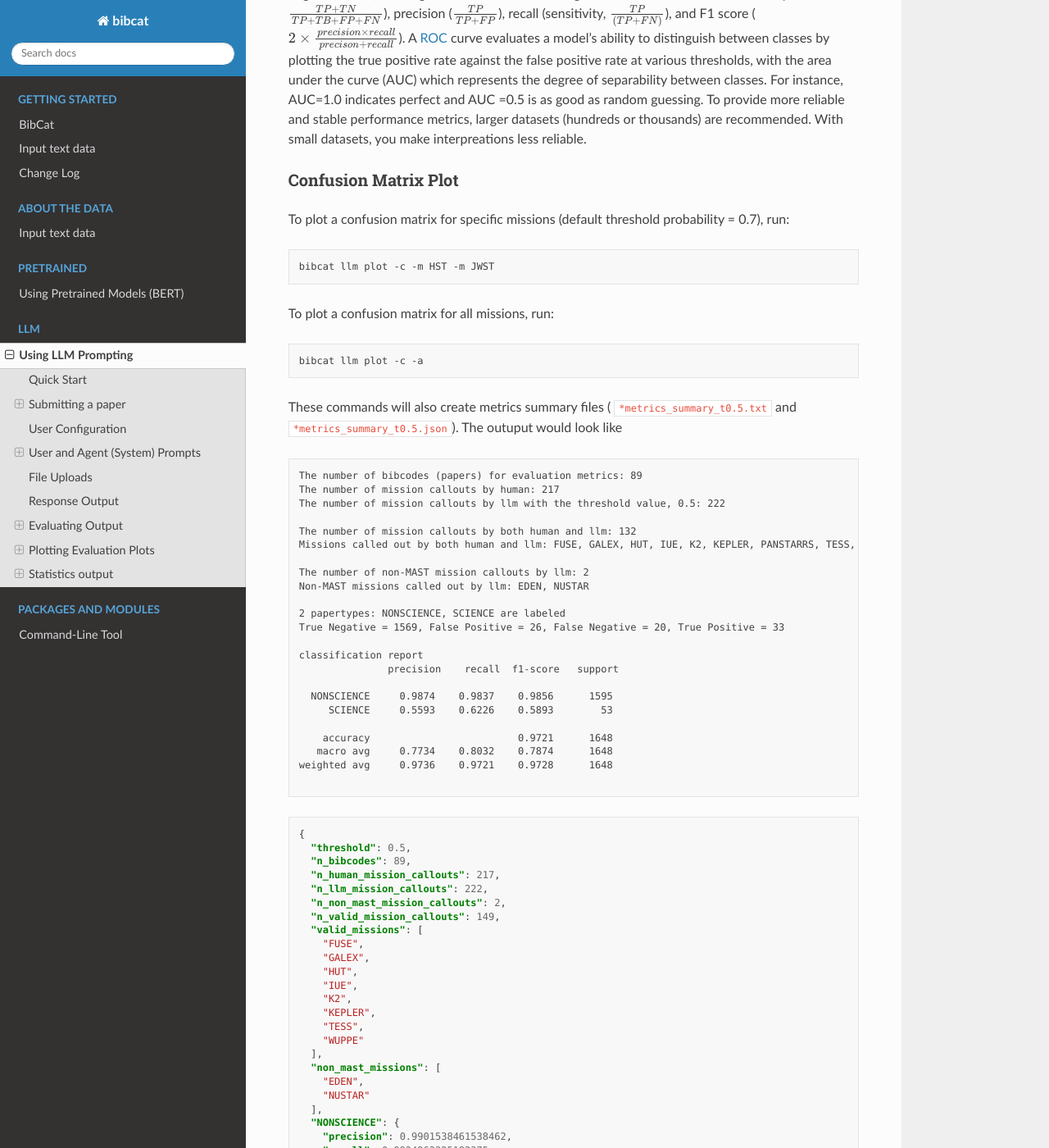
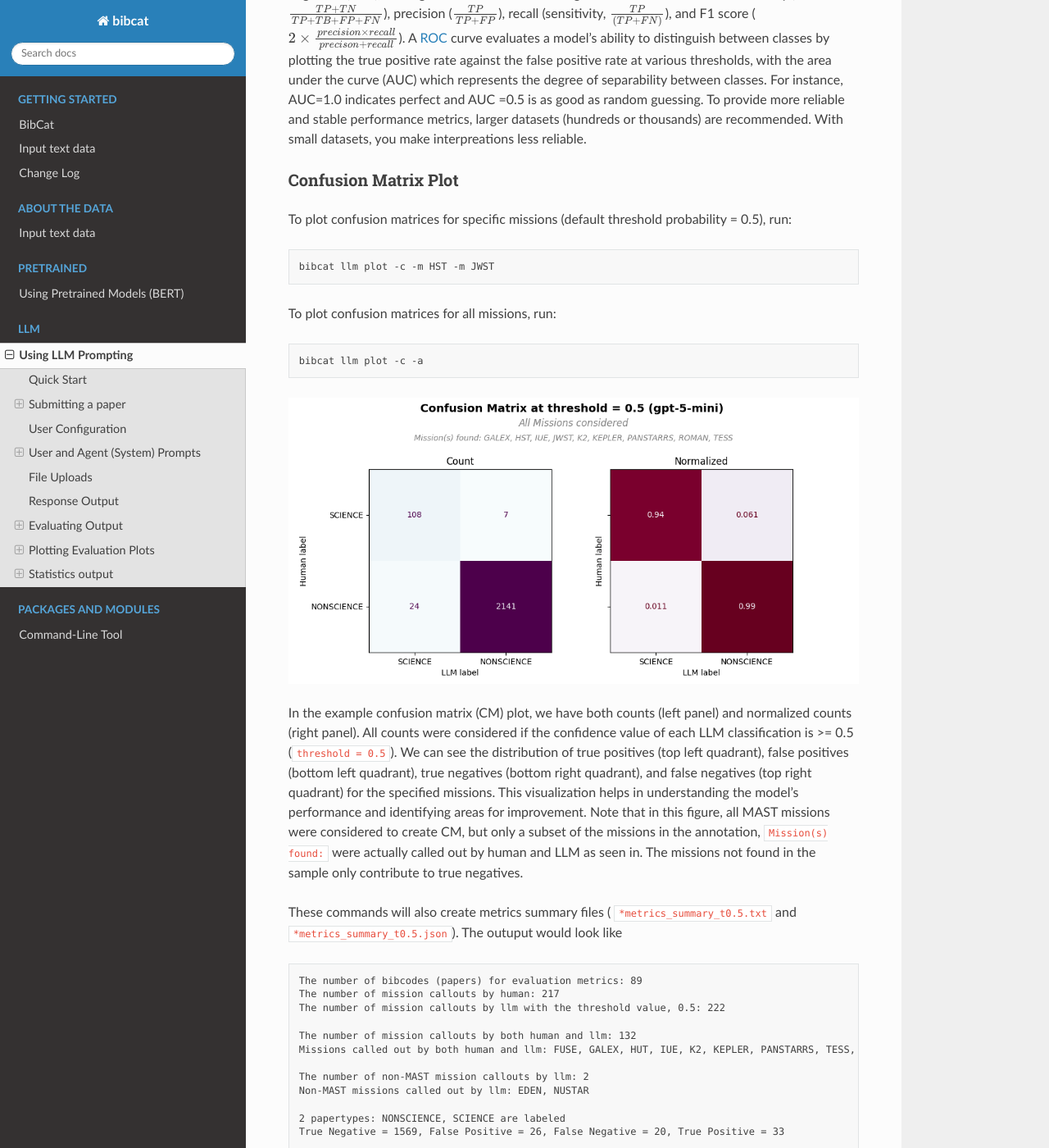
Before and after one commit to spacetelescope/bibcat, a Sphinx documentation site: the page built from docs/llm.md, in a window 1280 px wide and 1400 px high, scrolled down 14285 px. Shown: the whole window at 82% size. Built offline with Sphinx 7.4.7 and the Read the Docs theme 3.1.0, drawn with Linux system fonts in a browser that asks for light colours; pages that are not in the unit, such as notebooks, are missing from menus.

Commit message:
update confusion matrix plot instructions

````diff
--- a/docs/llm.md
+++ b/docs/llm.md
@@ -574,15 +574,19 @@ bibcat llm batch evaluate -p bibcode_list.txt -s -n 20
 You can assess model performance using confusion matrix plots or Receiver Operating Characteristic (ROC) curves. A [confusion matrix](https://en.wikipedia.org/wiki/Confusion_matrix) plot helps evaluation classification model performance by showing true positives ($TP$), true negatives ($TN$), false positives ($FP$), and false negatives ($FN$), making it useful for understanding evaluation metrics such as accuracy ($\frac{TP+TN}{TP+TB+FP+FN}$), precision ($\frac{TP}{TP+FP}$), recall (sensitivity, $\frac{TP}{(TP+FN)}$), and F1 score ($2\times \frac{precision \times recall}{ precison + recall}$). A [ROC](https://en.wikipedia.org/wiki/Receiver_operating_characteristic) curve evaluates a model's ability to distinguish between classes by plotting the true positive rate against the false positive rate at various thresholds, with the area under the curve (AUC) which represents the degree of separability between classes. For instance, AUC=1.0 indicates perfect and AUC =0.5 is as good as random guessing. To provide more reliable and stable performance metrics, larger datasets (hundreds or thousands) are recommended. With small datasets, you make interpreations less reliable.
 
 ### Confusion Matrix Plot
-To plot a confusion matrix for specific missions (default threshold probability = 0.7), run:
+To plot confusion matrices for specific missions (default threshold probability = 0.5), run:
 ```bash
 bibcat llm plot -c -m HST -m JWST
 ```
 
-To plot a confusion matrix for all missions, run:
+To plot confusion matrices for all missions, run:
 ```bash
 bibcat llm plot -c -a
 ```
+![confusion matrix example](images/example_confusion_matrix_plot_t0.5.png)
+
+In the example confusion matrix (CM) plot, we have both counts (left panel) and normalized counts (right panel). All counts were considered if the confidence value of each LLM classification is >= 0.5 (`threshold = 0.5`). We can see the distribution of true positives (top left quadrant), false positives (bottom left quadrant), true negatives (bottom right quadrant), and false negatives (top right quadrant) for the specified missions. This visualization helps in understanding the model's performance and identifying areas for improvement. Note that in this figure, all MAST missions were considered to create CM, but only a subset of the missions in the annotation, `Mission(s) found:` were actually called out by human and LLM as seen in. The missions not found in the sample only contribute to true negatives.
+
 These commands will also create metrics summary files ( `*metrics_summary_t0.5.txt` and `*metrics_summary_t0.5.json`).
 The outuput would look like
 
````
Also changed, not shown: docs/images/example_confusion_matrix_plot_t0.5.png (added).
